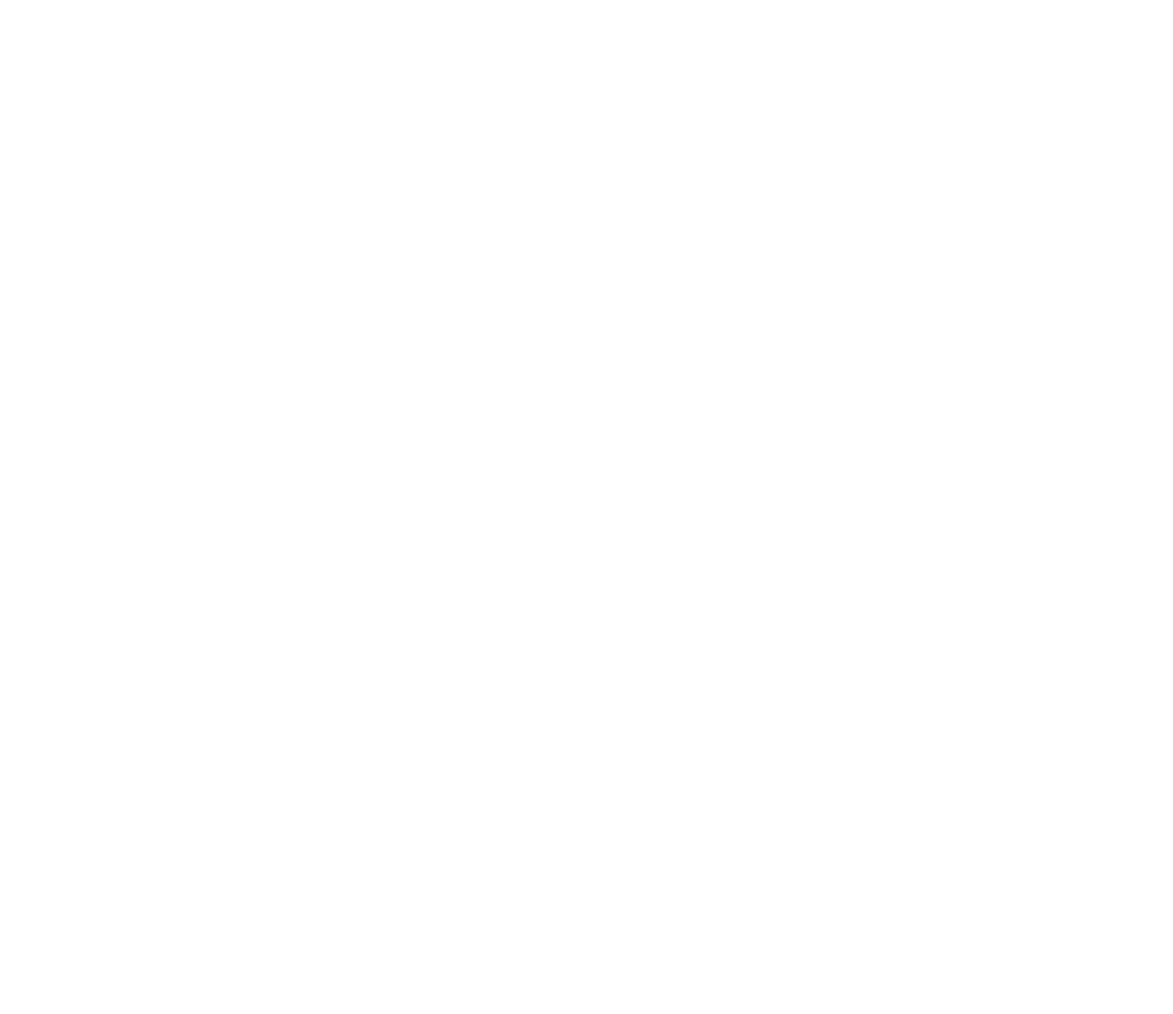
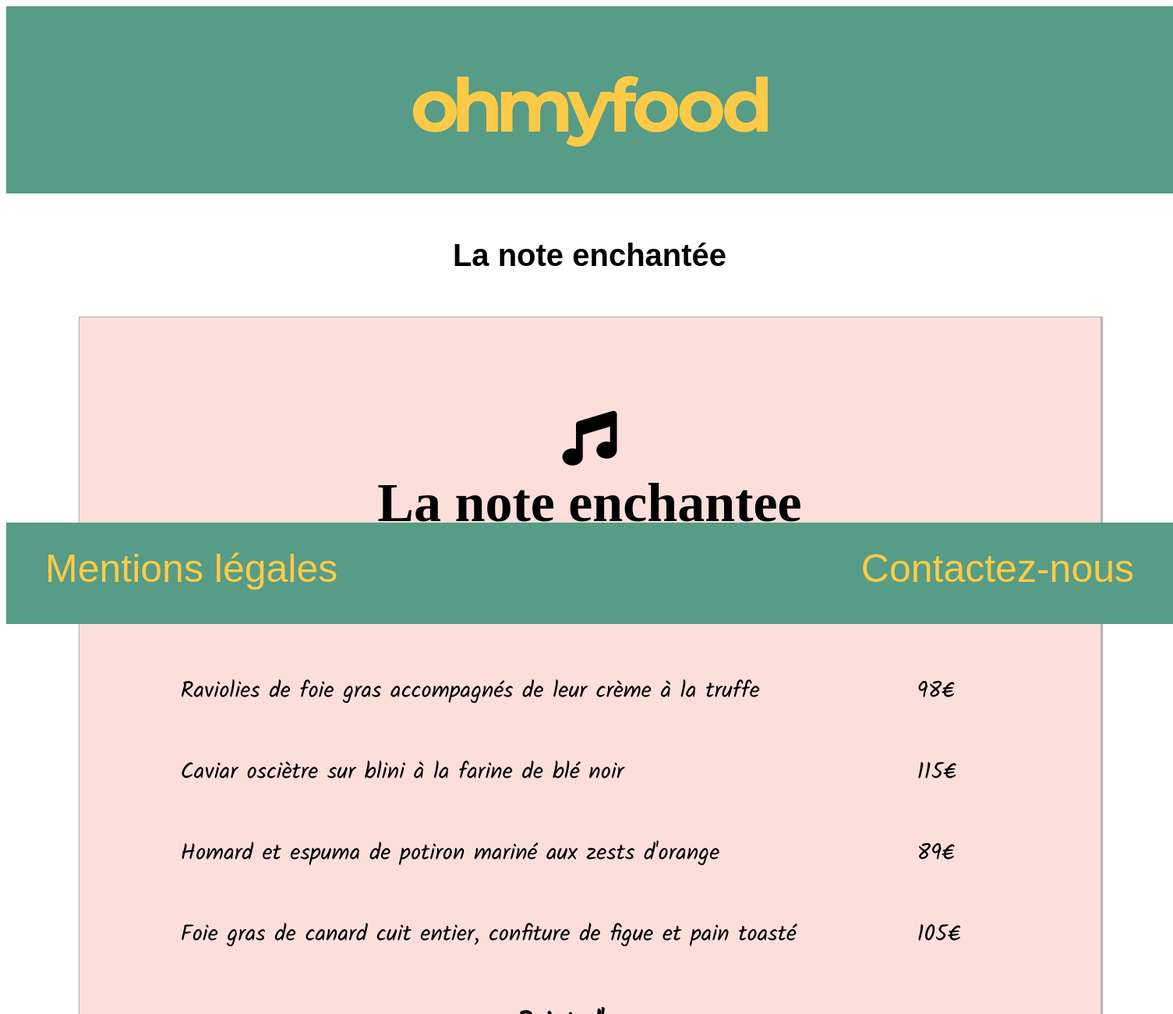
Before and after one commit to Enrick-web/Ohmyfood, a plain HTML site: page la-note-enchantee.html in a window 1280 px wide. Shown: the top 1300 px of the page at 78% size, 1505 px wide, since content can reach past the window. Before the commit the page ends 800 px from the top, so only its background shows below. Drawn offline with Linux system fonts and the light colour scheme; a web font is replaced by a local one.

Commit message:
création et mise en page du menu de la note enchantée

```diff
--- a/css/style.css
+++ b/css/style.css
@@ -181,3 +181,51 @@ footer a
     padding-left: 50px;
 
 }
+/* PAGE LA NOTE ENCHANTÉE */
+h1
+{
+    font-family: sans-serif;
+    font-size: 40px;
+    padding-top: 30px;
+    padding-bottom: 30px;
+    text-align: center;
+}
+.contenu1
+{
+    width: 1050px;
+    margin: auto;
+    padding-top: 60px;
+    padding-left: 130px;
+    padding-right: 130px;
+    padding-bottom: 60px;
+    box-shadow: 1px 1px 1px 2px rgba(22, 22, 22, 0.308);
+    margin-bottom: 150px;
+    background: #fcdfdb;
+}
+.contenu1 h2
+{
+    font-size: 70px;
+    font-family: 'Ma Shan Zheng';
+    text-align: center;
+}
+.contenu1 h3
+{
+    font-family: 'Kalam';
+    font-size: 35px;
+    text-align: center;
+}
+.contenu1 .plat
+{
+    display: flex;
+    font-family: 'Kalam' ;
+    font-size: 29px;
+}
+.contenu1 .titre-plat
+{
+    width: 90%;
+}
+.contenu1 .prix
+{
+    width: auto;
+    text-align: right;
+}
--- a/la-note-enchantee.html
+++ b/la-note-enchantee.html
@@ -0,0 +1,70 @@
+<!DOCTYPE html>
+<html lang="fr">
+<head>
+    <meta charset="UTF-8">
+    <meta name="viewport" content="width=device-width, initial-scale=1.0">
+    <link rel="stylesheet" href="css/style.css">
+	<script src="https://kit.fontawesome.com/f3188a43b7.js" crossorigin="anonymous"></script>
+    <link href="https://fonts.googleapis.com/css?family=Croissant+One|Dancing+Script|Kalam|Playfair+Display:300,400|Kaushan+Script|Ma+Shan+Zheng&display=swap" rel="stylesheet">
+    <title>La note enchantée - Ohmyfood</title>
+</head>
+<body>
+    <div class="page">
+        <header>
+			<a href="index.html" title="Retour à l'accueil"><img class="logo" src="img/ohmyfood.png" alt="Logo ohmyfood"></a>
+        </header>
+        <h1>La note enchantée</h1>
+        <div class="contenu1">
+            <h2><i class="fas fa-music"></i><br/>La note enchantee<br/></h2>
+            <h3>------------ Prélude ------------</h3>
+            <div class="plat">
+                <p class="titre-plat">Raviolies de foie gras accompagnés de leur crème à la truffe</p>
+                <p class="prix">98€</p>
+            </div>
+            <div class="plat">
+                <p class="titre-plat">Caviar osciètre sur blini à la farine de blé noir</p>
+                <p class="prix">115€</p>
+            </div>
+            <div class="plat">
+                <p class="titre-plat">Homard et espuma de potiron mariné aux zests d'orange</p>
+                <p class="prix">89€</p>
+            </div>
+            <div class="plat">
+                <p class="titre-plat">Foie gras de canard cuit entier, confiture de figue et pain toasté</p>
+                <p class="prix">105€</p>
+            </div>
+            <h3>Point d'orgue</h3>
+            <div class="plat">
+                <p class="titre-plat">Noix de coquilles Saint-Jaques sur lit de purée de céleri-rave</p>
+                <p class="prix">102€</p>
+            </div>
+            <div class="plat">
+                <p class="titre-plat">Langoustine poêlée, purée de patate douce</p>
+                <p class="prix">205€</p>
+            </div>
+            <div class="plat">
+                <p class="titre-plat">Mijoté de queue de boeuf et riz sauvage aux zests de citron</p>
+                <p class="prix">169€</p>
+            </div>
+            <h3>Mouvement final</h3>
+            <div class="plat">
+                <p class="titre-plat">Macaron noisette et chocolat, glace de caramel brun et sel de Guérande</p>
+                <p class="prix"></p>
+            </div>
+            <div class="plat">
+                <p class="titre-plat">Baba au rhum revisité avec son coulus de citron</p>
+                <p class="prix"></p>
+            </div>
+            <div class="plat">
+                <p class="titre-plat">Tarte au citron metonguée destructurée</p>
+                <p class="prix"></p>
+            </div>
+            <h2><i class="fas fa-music"></i> La note enchantee</h2>
+        </div>
+        <footer>
+			<p class="mention"><a href="mention.html">Mentions légales</a></p>
+			<p class="contact"><a href="mailto:gascono.enrick@gmail.com?subject=Ohmyfood">Contactez-nous</a> </p>
+		</footer>
+    </div>
+</body>
+</html>
```
